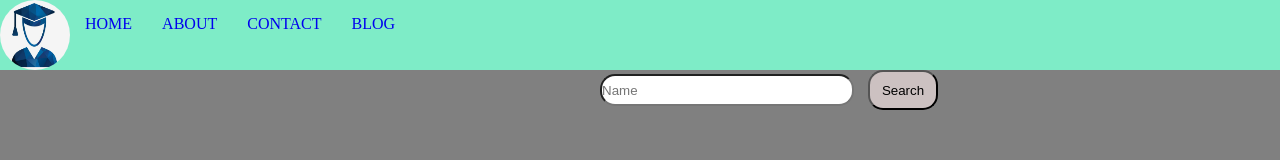
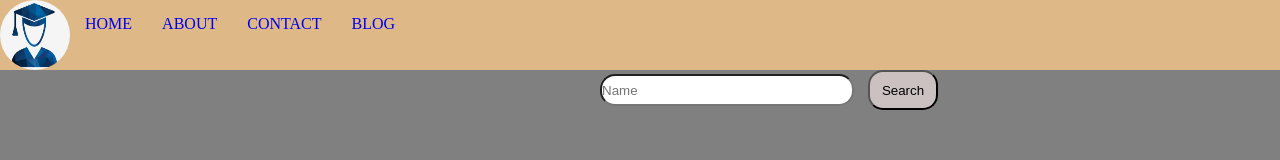
Before and after one commit to DHARUNDP5/EWYL-Assessment, a plain HTML site: page index.html in a window 1280 px wide. Drawn offline with Linux system fonts and the light colour scheme; no server answers.

Commit message:
Updated header background color

```diff
--- a/style/style.css
+++ b/style/style.css
@@ -23,7 +23,7 @@
     text-decoration: none;
 }
 .detail{
-    background: rgb(126, 236, 199);
+    background: burlywood;
 }
 input.box {
     margin-left: 600px;
```
